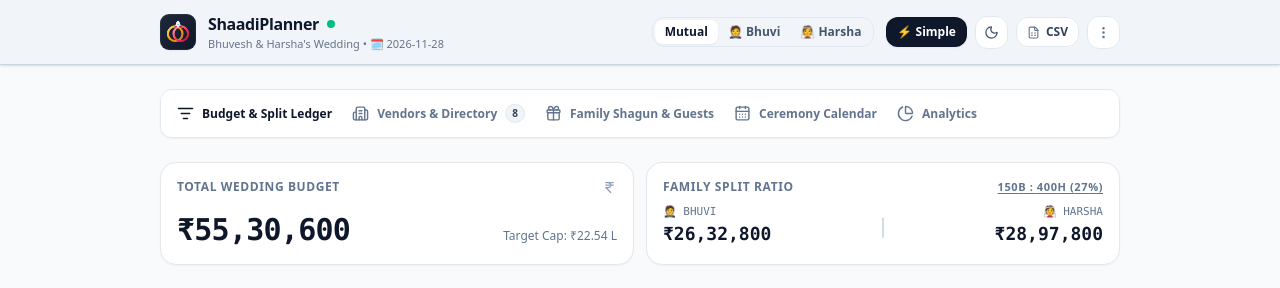
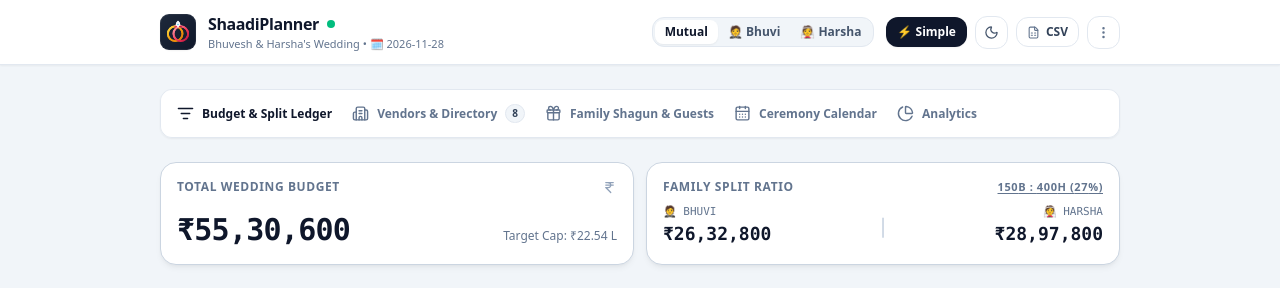
Before and after one commit to bhuve1996/ShaadiPlanner, a Next.js app: page / in a window 1280 px wide. Shown: the top 288 px of the page. Built offline with nearby package versions, Linux system fonts and the light colour scheme; no server answers; the database is empty.

Commit message:
style: add slate backdrop in light mode for clear card contrast and focus

```diff
--- a/src/app/globals.css
+++ b/src/app/globals.css
@@ -23,11 +23,11 @@ html {
   -moz-osx-font-smoothing: grayscale;
 }
 
-/* Day Mode: Pure, Clean, Modern Editorial Canvas */
+/* Day Mode: Subtle warm slate canvas (#F1F5F9) so white content cards pop with depth & focus */
 html:not(.dark) body {
-  background-color: #F9FAFB !important;
+  background-color: #F1F5F9 !important;
   background-image: none !important;
-  color: #111827 !important;
+  color: #0F172A !important;
 }
 
 /* Night Mode: True Deep Obsidian with 0 Muddy Gradients */
@@ -43,12 +43,12 @@ body {
   transition: background-color 0.15s ease, color 0.15s ease;
 }
 
-/* Crisp Minimalist Cards */
+/* Crisp Minimalist Cards with clear elevation in light mode */
 html:not(.dark) .theme-card {
   background-color: #FFFFFF !important;
-  border-color: #E5E7EB !important;
-  color: #111827 !important;
-  box-shadow: 0 1px 2px 0 rgba(0, 0, 0, 0.04) !important;
+  border-color: #CBD5E1 !important;
+  color: #0F172A !important;
+  box-shadow: 0 4px 6px -1px rgba(0, 0, 0, 0.05), 0 2px 4px -2px rgba(0, 0, 0, 0.05) !important;
 }
 
 html.dark .theme-card {
@@ -59,9 +59,9 @@ html.dark .theme-card {
 }
 
 html:not(.dark) .theme-subcard {
-  background-color: #F9FAFB !important;
-  border-color: #E5E7EB !important;
-  color: #374151 !important;
+  background-color: #F8FAFC !important;
+  border-color: #E2E8F0 !important;
+  color: #1E293B !important;
 }
 
 html.dark .theme-subcard {
--- a/src/app/page.tsx
+++ b/src/app/page.tsx
@@ -421,7 +421,7 @@ export default function Home() {
       )}
 
       {/* Header */}
-      <header className="sticky top-0 z-40 bg-slate-100/95 dark:bg-[#0B0F19]/95 backdrop-blur-md border-b border-slate-300 dark:border-white/10 shadow-sm transition-colors">
+      <header className="sticky top-0 z-40 bg-white/95 dark:bg-[#0B0F19]/95 backdrop-blur-md border-b border-slate-200 dark:border-white/10 shadow-xs transition-colors">
         <div className={`mx-auto px-4 sm:px-6 lg:px-8 h-16 flex items-center justify-between transition-all duration-300 ${
           isSimplifiedView ? 'max-w-5xl' : 'max-w-[1720px]'
         }`}>
```
